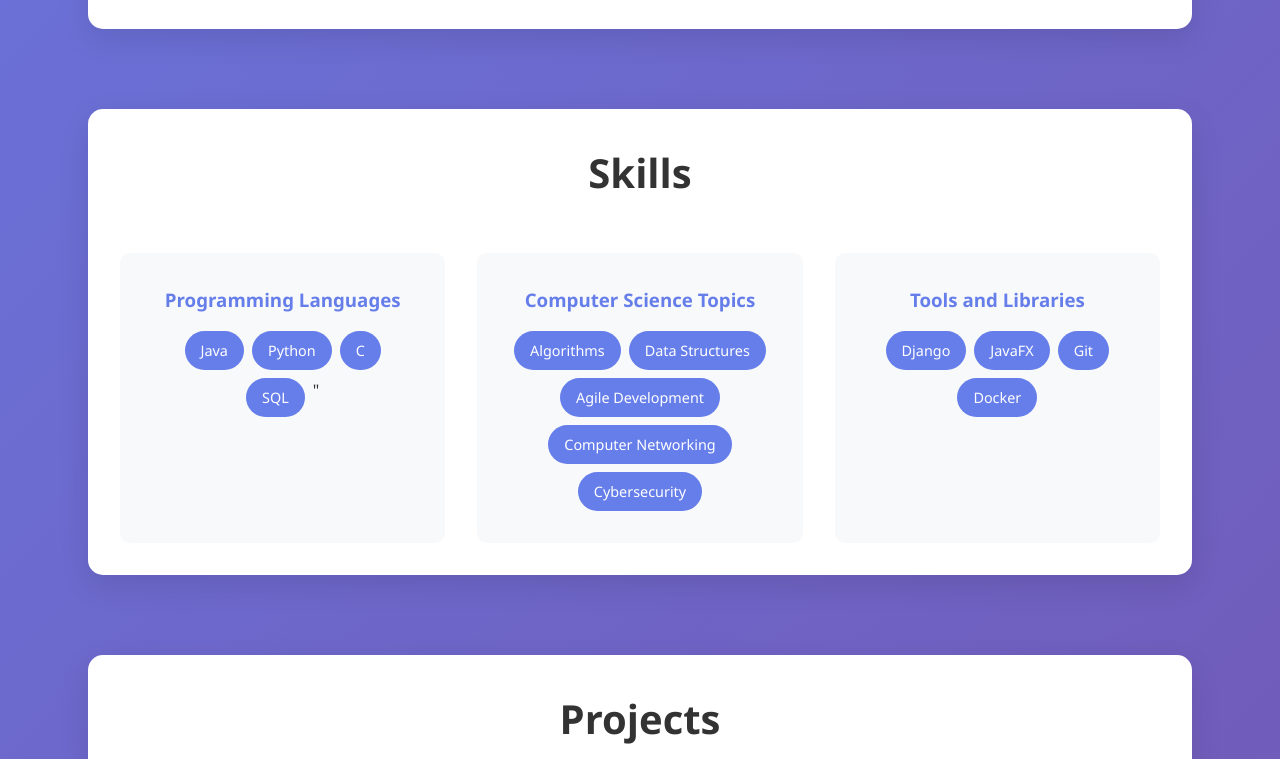
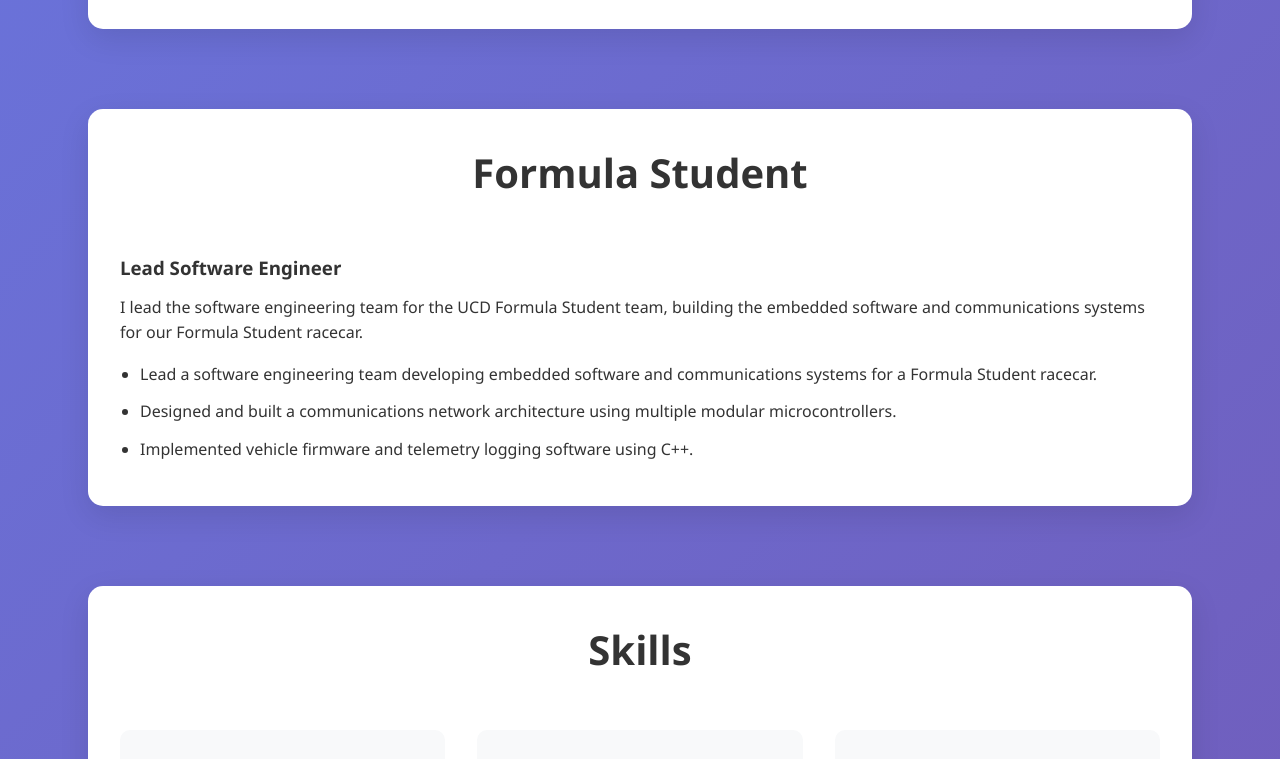
Before and after one commit to louisbrennan/louisbrennan.github.io, a plain HTML site: page index.html in a window 1280 px wide. Shown: the part 1408-2167 px from the top of the page. Drawn offline with Linux system fonts and the light colour scheme.

Commit message:
update cv and add formula student

```diff
--- a/index.html
+++ b/index.html
@@ -15,6 +15,7 @@
             <ul class="nav-menu">
                 <li><a href="#home">Home</a></li>
                 <li><a href="#about">About</a></li>
+                <li><a href="#formula-student">Formula Student</a></li>
                 <li><a href="#skills">Skills</a></li>
                 <li><a href="#projects">Projects</a></li>
                 <li><a href="#contact">Contact</a></li>
@@ -46,6 +47,7 @@
                     <a href="cv.pdf" class="btn" download>
                         <i class="fas fa-file"></i> Download CV
                     </a>
+
                 </div>
             </div>
         </section>
@@ -79,6 +81,27 @@
             </div>
         </section>
 
+        <!-- Formula Student Section -->
+        <section id="formula-student">
+            <div class="container">
+                <div class="content-section">
+                    <h2 class="section-title">Formula Student</h2>
+                    <div class="fs-content">
+                        <h3>Lead Software Engineer</h3>
+                        <p>
+                            I lead the software engineering team for the UCD Formula Student team, building the embedded software and
+                            communications systems for our Formula Student racecar.
+                        </p>
+                        <ul class="fs-list">
+                            <li>Lead a software engineering team developing embedded software and communications systems for a Formula Student racecar.</li>
+                            <li>Designed and built a communications network architecture using multiple modular microcontrollers.</li>
+                            <li>Implemented vehicle firmware and telemetry logging software using C++.</li>
+                        </ul>
+                    </div>
+                </div>
+            </div>
+        </section>
+
         <!-- Skills Section -->
         <section id="skills">
             <div class="container">
@@ -91,7 +114,7 @@
                                 <span class="skill-tag">Java</span>
                                 <span class="skill-tag">Python</span>
                                 <span class="skill-tag">C</span>
-                                <span class="skill-tag">SQL</span>"
+                                <span class="skill-tag">SQL</span>
                             </div>
                         </div>
                         <div class="skill-category">
--- a/style.css
+++ b/style.css
@@ -221,6 +221,20 @@ section:first-of-type {
   margin-bottom: 1rem;
   font-size: 1.1rem;
   line-height: 1.8;
+}
+
+.fs-content h3 {
+    margin-bottom: 0.75rem;
+}
+
+.fs-list {
+    margin-top: 1rem;
+    padding-left: 1.25rem;
+}
+
+.fs-list li {
+    margin-bottom: 0.75rem;
+    line-height: 1.6;
 }
 
 /* Skills Section */
```
Also changed, not shown: 1 other file.
